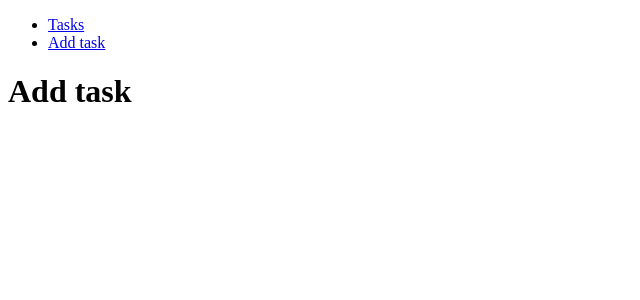
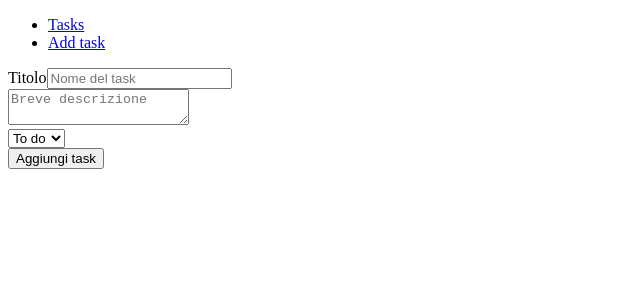
Before and after one commit to gabrielemarchesano/ex-react-task-manager, a React (Vite) app: page /addTask in a window 1280 px wide. Shown: the top 300 px of the page, without its empty margins (0-640 px from the left). Built offline with nearby package versions, Linux system fonts and the light colour scheme; no server answers.

Commit message:
milestone 5-6: create form for adding a new task, title validation, handle submit, create connection with API, completing addTask function in useTasks, POST call

```diff
--- a/src/hooks/useTasks.jsx
+++ b/src/hooks/useTasks.jsx
@@ -13,8 +13,23 @@ export default function useTasks(){
         .catch(err => console.error(err))
     }, [])
 
-    const addTask = () => {
-      return;
+  const addTask = (newTask) => {
+
+    fetch(`${url}/tasks`, {
+      method: "POST",
+      headers: { "Content-Type": "application/json"},
+      body: JSON.stringify(newTask)
+    })
+      .then(res => res.json())
+      .then(data => {
+        if(data.success === true){
+          setTasks(prev => [...prev, newTask]);
+        } else{
+          throw new Error(data.message);
+
+        }
+      })
+      .catch(err => console.error(err))
   }
 
   const removeTask = () => {
--- a/src/pages/AddTask.jsx
+++ b/src/pages/AddTask.jsx
@@ -1,7 +1,98 @@
+import { useEffect, useMemo, useRef, useState } from "react"
+import useTasks from "../hooks/useTasks";
+
 export default function AddTask(){
+
+  const [ title, setTitle ] = useState("");
+  const descriptionRef = useRef();
+  const statusRef = useRef();
+  const { addTask } = useTasks();
+
+  const symbols = "!@#$%^&*()-_=+[]{}|;:'\",.<>?/`~";
+
+  const isTitleValid = useMemo(() => {
+    if(title.split("").some(char => symbols.includes(char))){
+      return false;
+    }
+    return true;
+    }, [title])
+
+  function resetForm(){
+    setTitle("");
+    document.getElementById("add-task-form").reset();
+  }
+
+  const handleSubmit = (e) => {
+    e.preventDefault();
+
+    if(title.trim().length === 0){
+      alert("Campo vuoto");
+      return;
+    }
+
+    const description = descriptionRef.current.value;
+    const status = statusRef.current.value;
+
+    const newTask = {
+      title,
+      description,
+      status
+    }
+
+    console.log(`
+      Submit del form`, newTask
+    )
+
+    addTask(newTask);
+    console.log(addTask)
+
+    alert("Il task è stato creato");
+
+    resetForm();
+  }
+
   return(
     <>
-      <h1>Add task</h1>
+      <form onSubmit={handleSubmit} id="add-task-form">
+        <div>
+          <label htmlFor="title">Titolo</label>
+          <input
+            type="text"
+            name="title"
+            id="title"
+            value={title}
+            onChange={e => setTitle(e.target.value)}
+            placeholder="Nome del task"
+            />
+          {title.trim() && (
+            <p style={{ color: isTitleValid ? "green" : "red"}}>
+              {isTitleValid ? "Titolo valido" : "Hai inserito un simbolo"}
+            </p>
+          )}
+        </div>
+
+
+
+        <div>
+          <textarea
+            name="description"
+            id="description"
+            ref={descriptionRef}
+            placeholder="Breve descrizione"
+            />
+        </div>
+
+
+        <div>
+          <select name="status" id="status" ref={statusRef}>
+            <option value="To do">To do</option>
+            <option value="Doing">Doing</option>
+            <option value="Done">Done</option>
+          </select>
+        </div>
+
+        <button type="submit">Aggiungi task</button>
+      </form>
     </>
   )
 }
```
Lines whose indentation alone changed are shown as unchanged.
